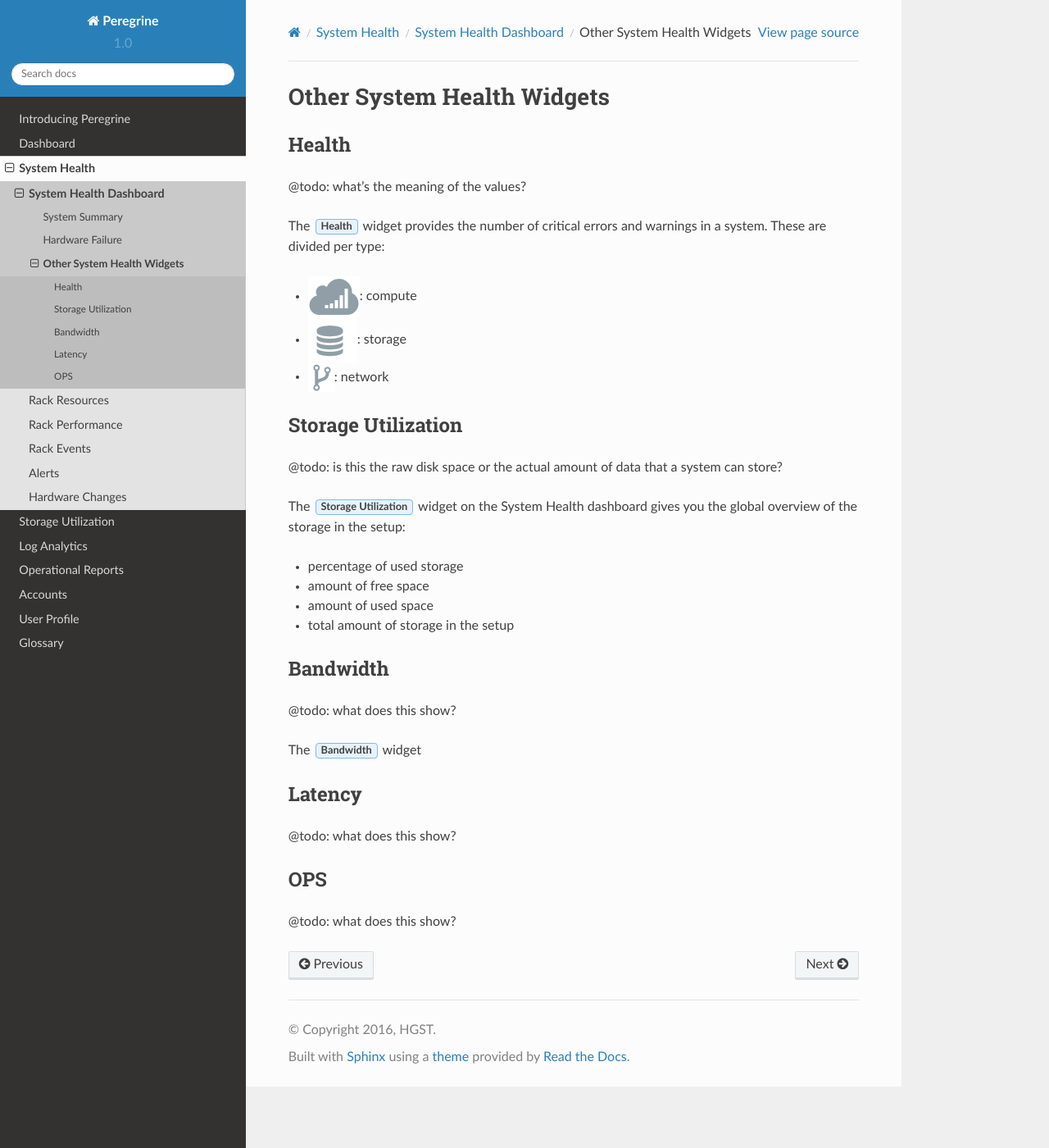
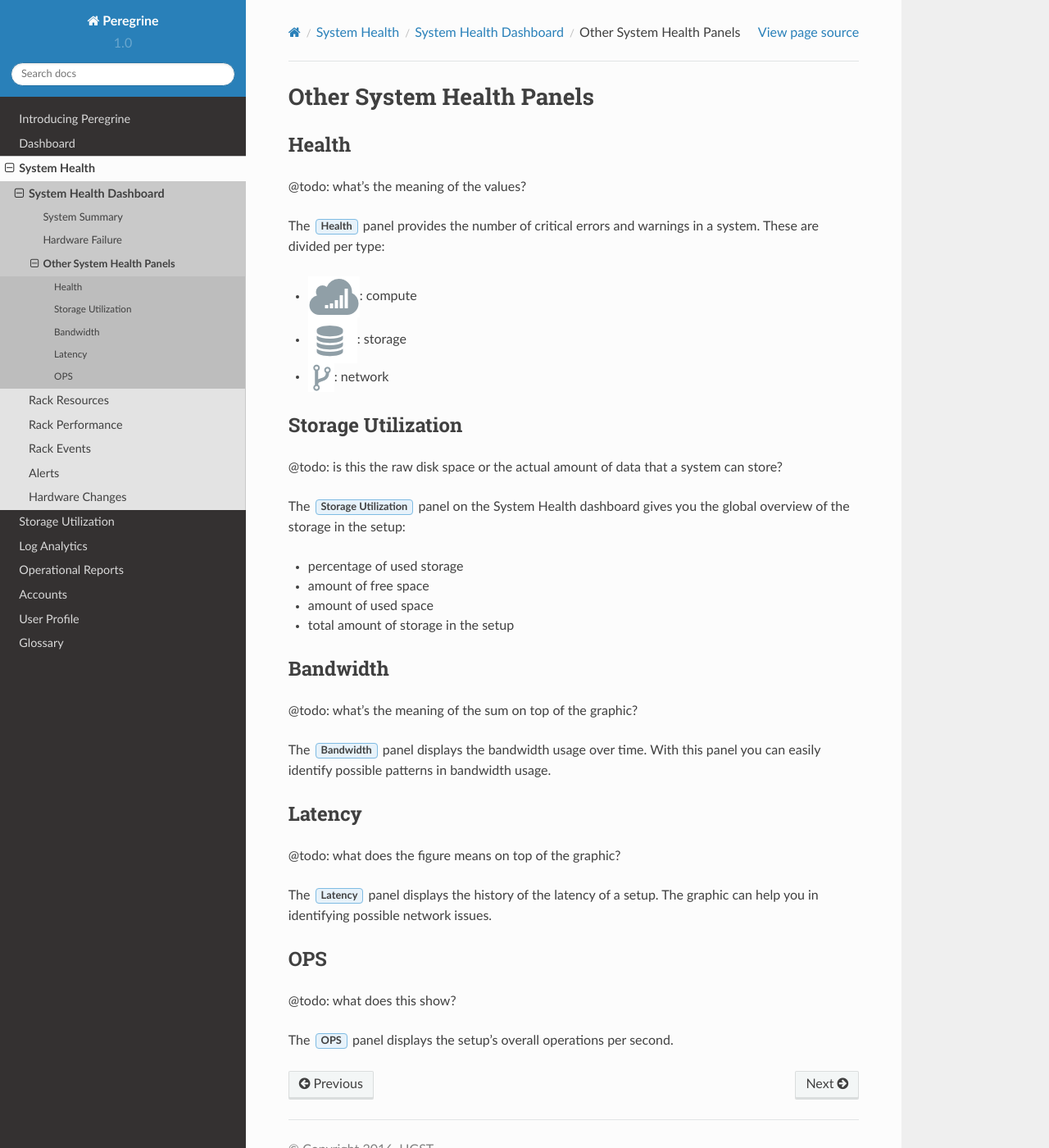
Before and after one commit to tdewolf/peregrine, a Sphinx documentation site: the page built from source/system_health/syshealth_dashboard/syshealth_other_widgets.rst, in a window 1280 px wide and 1400 px high. Shown: the whole window at 82% size. Built offline with Sphinx 7.4.7 and the Read the Docs theme 2.0.0, drawn with Linux system fonts in a browser that asks for light colours.

Commit message:
update other widgets on system health dashboard

```diff
--- a/source/system_health/syshealth_dashboard/syshealth_other_widgets.rst
+++ b/source/system_health/syshealth_dashboard/syshealth_other_widgets.rst
@@ -6,15 +6,15 @@
 
 .. _syshealth_other_widgets:
 
-Other System Health Widgets
-===========================
+Other System Health Panels
+==========================
 
 Health
 ------
 
 @todo: what's the meaning of the values?
 
-The :guilabel:`Health` widget provides the number of critical errors and warnings in a system. These are
+The :guilabel:`Health` panel provides the number of critical errors and warnings in a system. These are
 divided per type:
 
 * |compute_icon|: compute
@@ -28,7 +28,7 @@ Storage Utilization
 @todo: is this the raw disk space or the actual amount of data that a system can store?
 
 
-The :guilabel:`Storage Utilization` widget on the System Health dashboard gives you the global
+The :guilabel:`Storage Utilization` panel on the System Health dashboard gives you the global
 overview of the storage in the setup:
 
 * percentage of used storage
@@ -40,17 +40,24 @@ overview of the storage in the setup:
 Bandwidth
 ---------
 
-@todo: what does this show?
+@todo: what's the meaning of the sum on top of the graphic?
 
-The :guilabel:`Bandwidth` widget
+The :guilabel:`Bandwidth` panel displays the bandwidth usage over time. With this panel you can easily
+identify possible patterns in bandwidth usage.
 
 
 Latency
 -------
 
-@todo: what does this show?
+@todo: what does the figure means on top of the graphic?
+
+The :guilabel:`Latency` panel displays the history of the latency of a setup. The graphic can help you
+in identifying possible network issues.
+
 
 OPS
 ---
 
 @todo: what does this show?
+
+The :guilabel:`OPS` panel displays the setup's overall operations per second.
```
